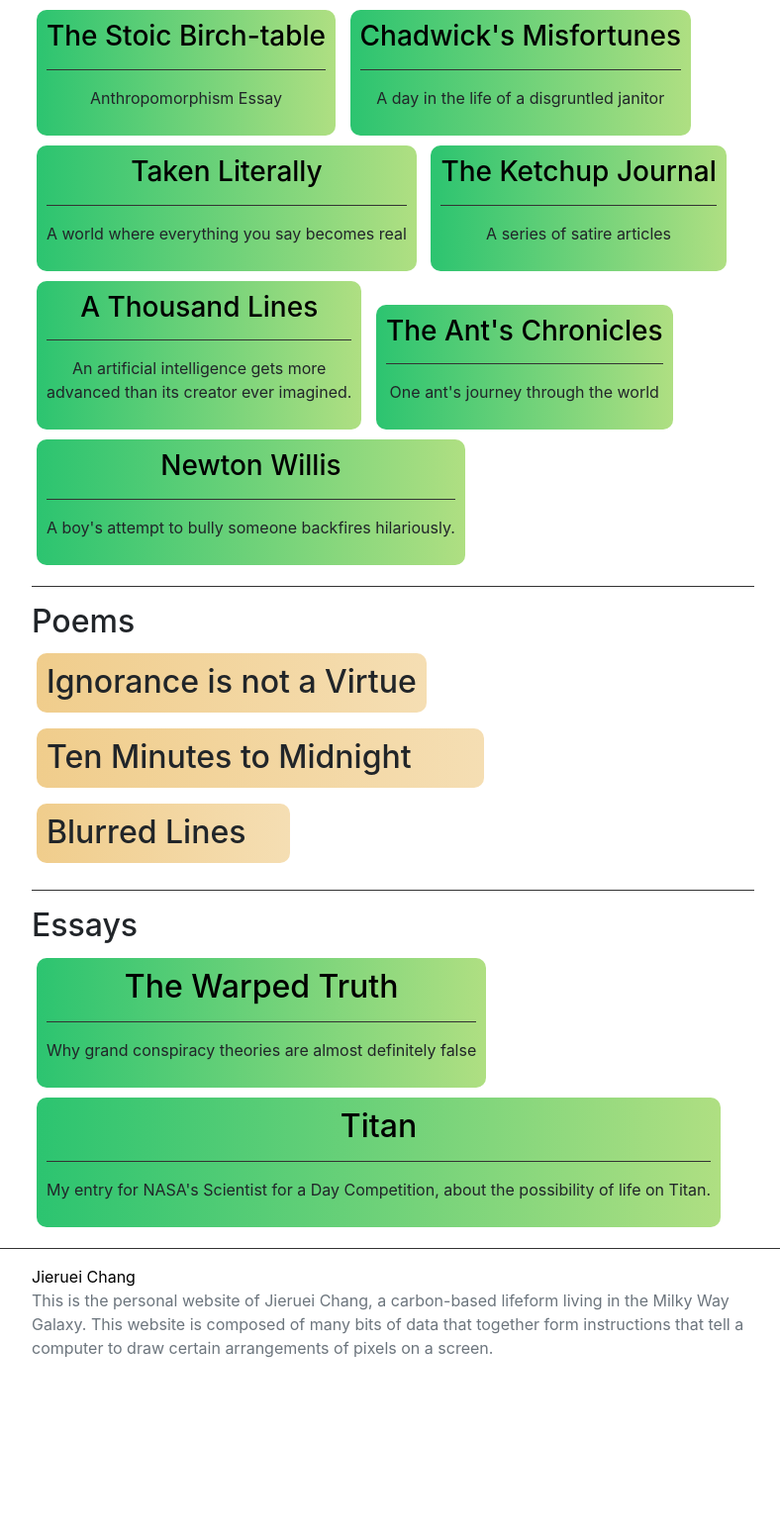
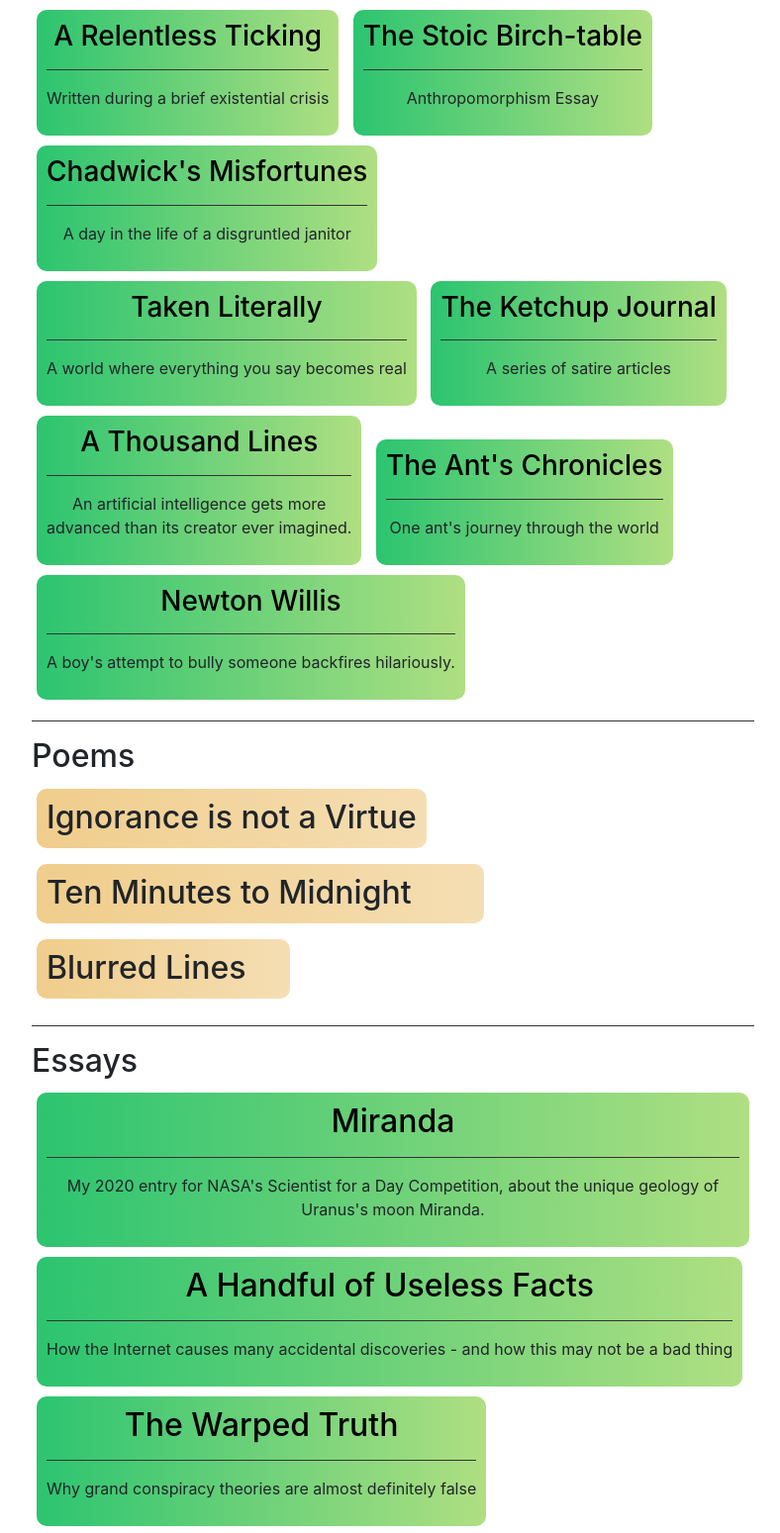
Before and after one commit to jierueichang/v2, a plain HTML site: page writing.html in a window 1280 px wide. Shown: the part 202-1751 px from the top of the page at 99% size, without its empty margins (243-1031 px from the left). Before the commit the page ends 1592 px from the top, so only its background shows below. Drawn offline with nearby package versions, Linux system fonts and the light colour scheme.

Commit message:
Update writing.html

```diff
--- a/writing.html
+++ b/writing.html
@@ -52,12 +52,17 @@
                     <hr>
                     <h2>Creative Writing</h2>
                     <div class='springbutton'>
-                        <h3><a href=''>The Stoic Birch-table</a></h3>
+                        <h3><a href='https://jierueichang.github.io/writings/relentlessticking.html'>A Relentless Ticking</a></h3>
+                        <hr>
+                        <p>Written during a brief existential crisis</p>
+                    </div>
+                    <div class='springbutton'>
+                        <h3><a href='https://jierueichang.github.io/writings/stoictable.html'>The Stoic Birch-table</a></h3>
                         <hr>
                         <p>Anthropomorphism Essay</p>
                     </div>
                     <div class='springbutton'>
-                        <h3><a href=''>Chadwick's Misfortunes</a></h3>
+                        <h3><a href='https://jierueichang.github.io/writings/chadwick'>Chadwick's Misfortunes</a></h3>
                         <hr>
                         <p>A day in the life of a disgruntled janitor</p>
                     </div>
@@ -169,12 +174,22 @@
                     <hr>
                     <h2>Essays</h2>
                     <div class='springbutton'>
+                        <h2><a href='https://jierueichang.github.io/writings/miranda.html'>Miranda</a></h2>
+                        <hr>
+                        <p>My 2020 entry for NASA's Scientist for a Day Competition, about the unique geology of Uranus's moon Miranda.</p>
+                    </div>
+                    <div class='springbutton'>
+                        <h2><a href='https://jierueichang.github.io/writings/handfulfacts.html'>A Handful of Useless Facts</a></h2>
+                        <hr>
+                        <p>How the Internet causes many accidental discoveries - and how this may not be a bad thing</p>
+                    </div>
+                    <div class='springbutton'>
                         <h2><a href='https://jierueichang.github.io/writings/essays/2019/03/15/conspiracyessay.html'>The Warped Truth</a></h2>
                         <hr>
                         <p>Why grand conspiracy theories are almost definitely false</p>
                     </div>
                     <div class='springbutton'>
-                        <h2><a href=''>Titan</a></h2>
+                        <h2><a href='https://jierueichang.github.io/writings/titan.html'>Titan</a></h2>
                         <hr>
                         <p>My entry for NASA's Scientist for a Day Competition, about the possibility of life on Titan.</p>
                     </div>
```
